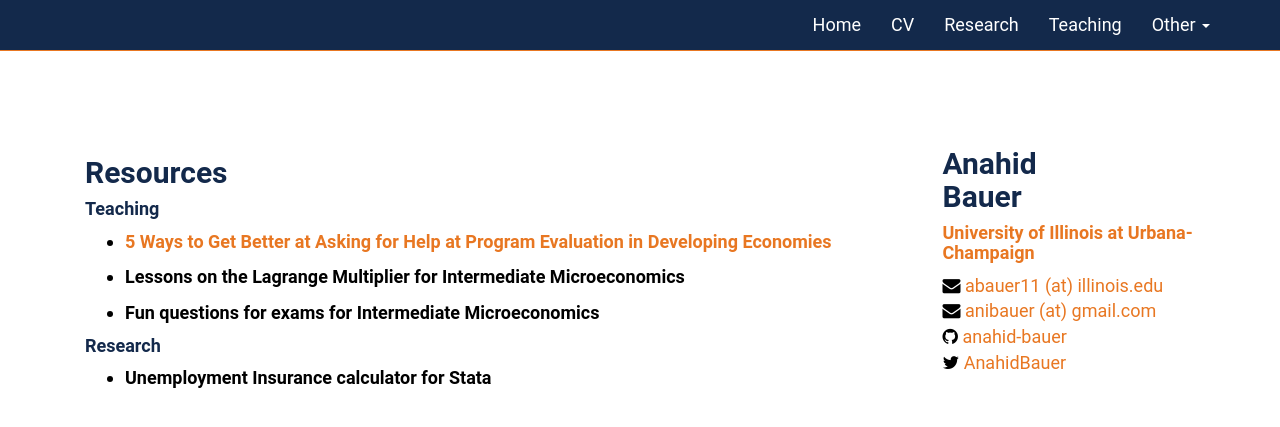
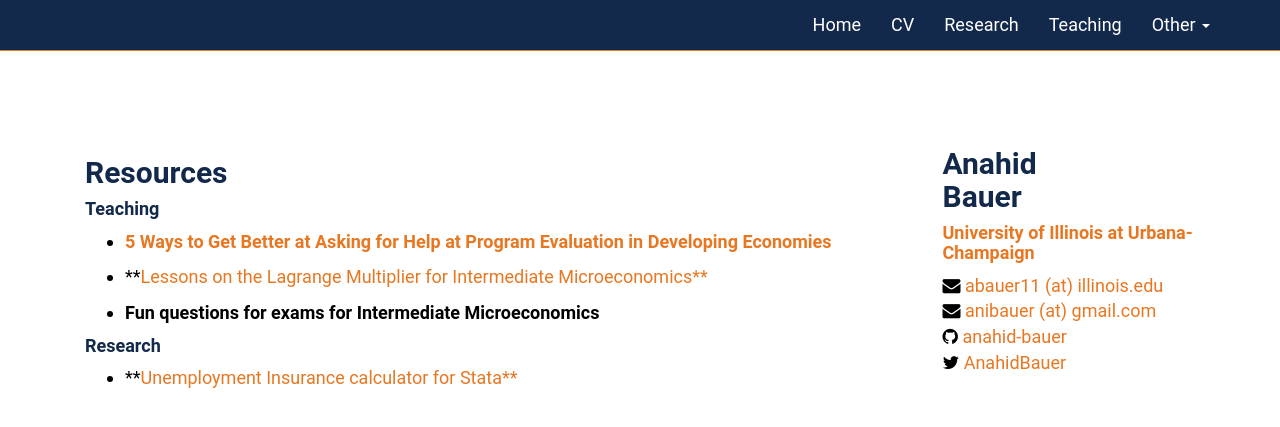
Before and after one commit to anahid-bauer/anahid-bauer.github.io, a Jekyll site: the page built from resources.md, in a window 1280 px wide. Shown: the top 427 px of the page. Built offline with Jekyll 4.4.1, drawn with Linux system fonts in a browser that asks for light colours; our own code applies the rules of GitHub Pages for plain Markdown files; part of the change alters nothing that is shown.

```diff
--- a/resources.md
+++ b/resources.md
@@ -9,7 +9,7 @@ layout: secondary_pages
 - **<a href="/assets/Get_Help.pdf" target="_blank">5 Ways to Get Better at Asking for Help at Program Evaluation in Developing Economies</a>**<br>
 
 
-- **Lessons on the Lagrange Multiplier for Intermediate Microeconomics**<br>
+- **<a href="/assets/LagrangeMultiplier.pdf" target="_blank">Lessons on the Lagrange Multiplier for Intermediate Microeconomics**<br>
 
 
 - **Fun questions for exams for Intermediate Microeconomics**<br>
@@ -17,4 +17,4 @@ layout: secondary_pages
 
 
 #### Research
-- **Unemployment Insurance calculator for Stata**<br>
+- **<a href="https://github.com/anahid-bauer/UI_calculator_STATA" target="_blank">Unemployment Insurance calculator for Stata**<br>
```
